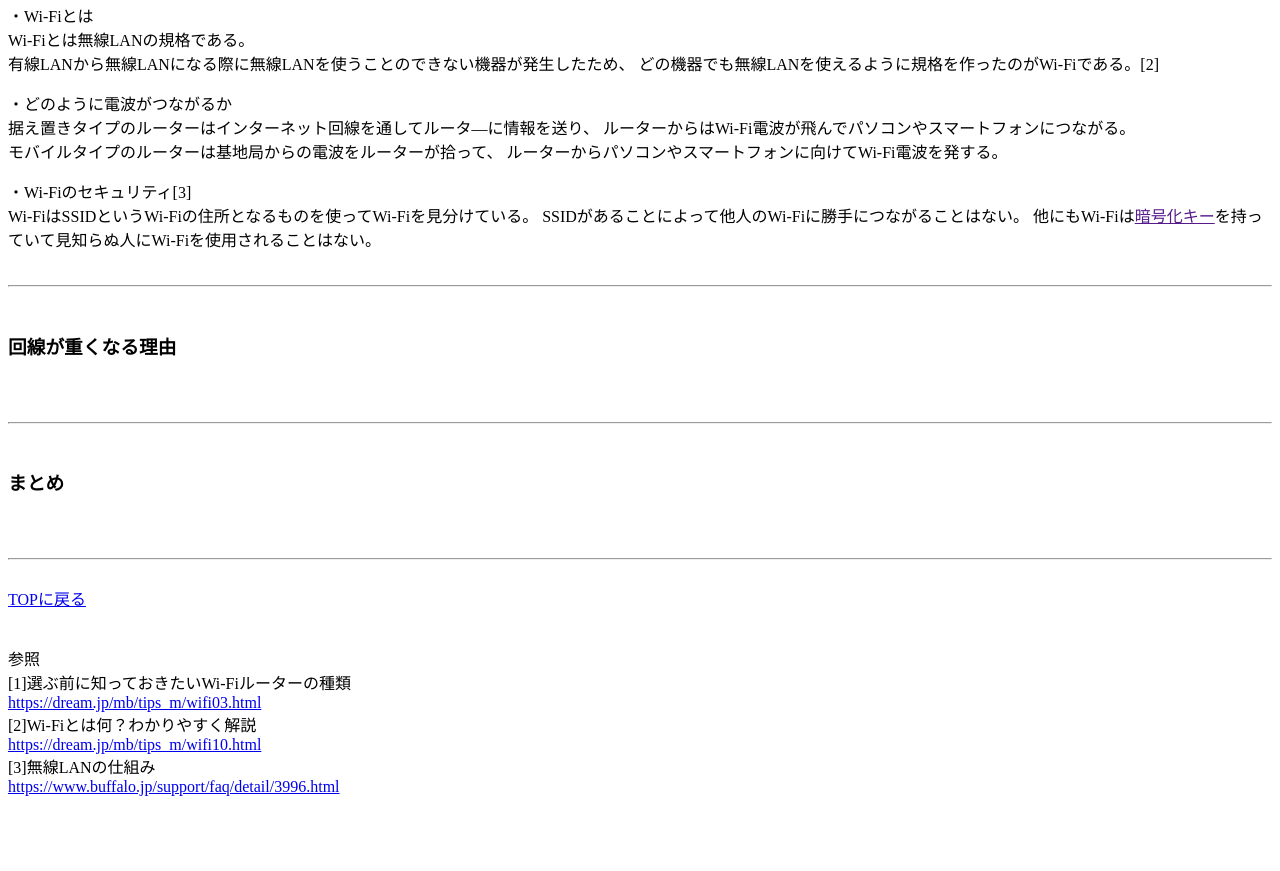
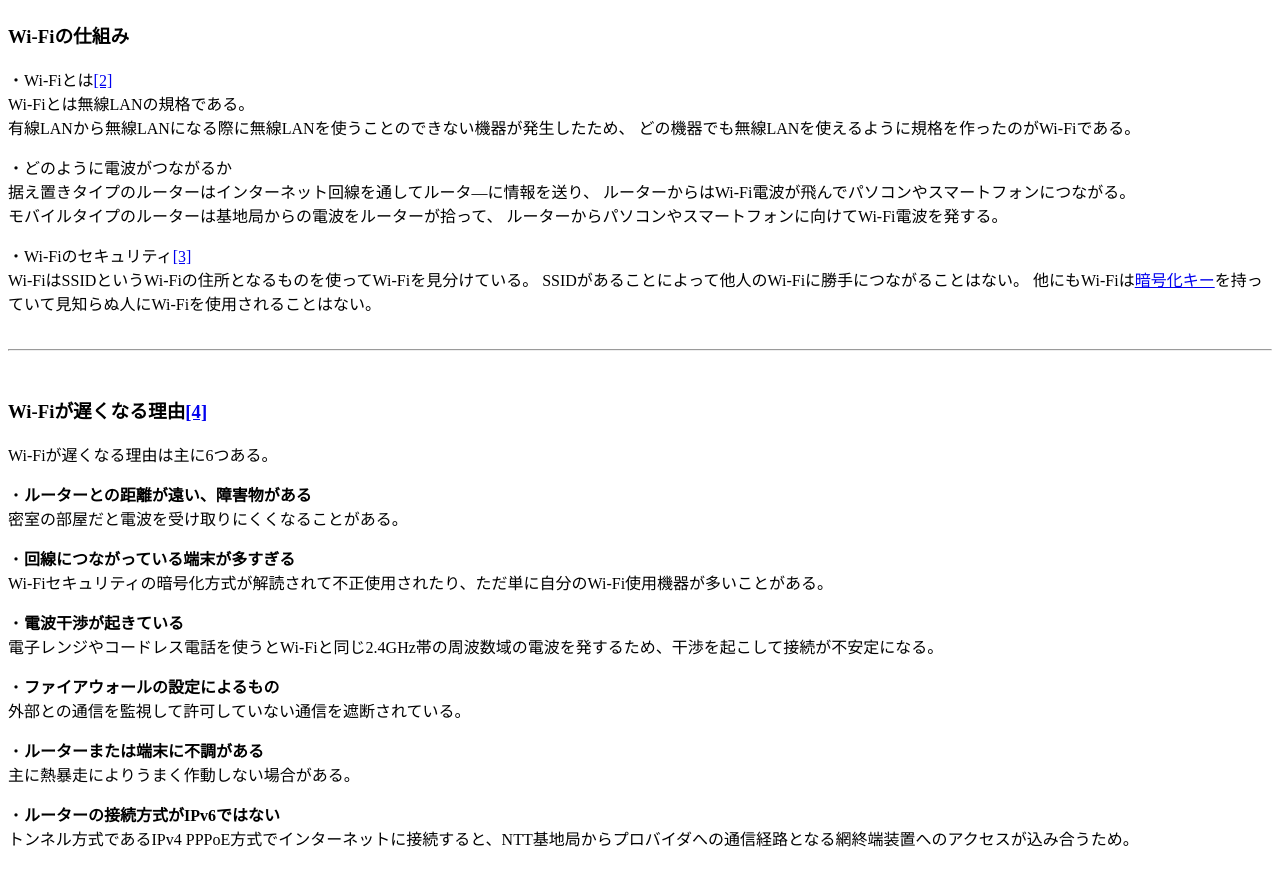
Before and after one commit to yuu1240170/yuu1240170.github.io, a plain HTML site: page cl2020.html in a window 1280 px wide. Shown: the part 902-1773 px from the top of the page. Before the commit the page ends 1706 px from the top, so only its background shows below. Drawn offline with Linux system fonts and the light colour scheme.

Commit message:
Add files via upload

```diff
--- a/cl2020.html
+++ b/cl2020.html
@@ -3,13 +3,16 @@
   <title>レポート4「webページを作成する」</title>
  </head>
  <body>
-  <h1>Wi-Fiルーターの仕組みと重くなる理由</h1>
+  <h1>Wi-Fiルーターの仕組みとWi-Fiが遅くなる理由</h1>
    <br><hr>
     <h3>このテーマにした理由</h3>
    <p>
     このテーマにしたきっかけは自分のポケットWi-Fiへのつながりが悪くなること
 が多く、この課題を通してWi-Fiの仕組みを知ることで少しでも自分で
 改善することができるようになるのではないかと考えたからである。
+<p>
+まずはWi-Fiルーターの種類や長所、短所を知ることで自分が使ってるポケットWi-Fiがどこに所属されているのかを知り、
+次にWi-Fiの仕組みを理解することで次のWi-Fiが遅くなる理由の理解を深めることができる。この順にWEBページを作成していく。
    <br><br><hr>
     <h3>もくじ</h3>
    <p>
@@ -17,11 +20,11 @@
    <br>
     ・<a href="cl2020.html#B">Wi-Fiの仕組み</a>
    <br>
-    ・<a href="cl2020.html#C">回線が重くなる理由</a>
+    ・<a href="cl2020.html#C">Wi-Fiが遅くなる理由</a>
    <br>
     ・<a href="cl2020.html#D">まとめ</a>
    <br><br><hr><br>
-    <h3><a name="A">Wi-Fiルーターとは[1]</a></h3>
+    <h3><a name="A">Wi-Fiルーターとは<a href="cl2020.html#E">[1]</a></a></h3>
    <p>
 Wi-Fiルーターとは無線でノートパソコンやスマートフォン、
 ゲーム機などの端末とインターネットをつなげるための機械である。
@@ -42,12 +45,12 @@
     <br><br><hr><br>
     <h3><a name="B">Wi-Fiの仕組み</a></h3>
    <p>
-・Wi-Fiとは
+・Wi-Fiとは<a href="cl2020.html#E">[2]</a>
    <br>
 Wi-Fiとは無線LANの規格である。
    <br>
 有線LANから無線LANになる際に無線LANを使うことのできない機器が発生したため、
-どの機器でも無線LANを使えるように規格を作ったのがWi-Fiである。[2]
+どの機器でも無線LANを使えるように規格を作ったのがWi-Fiである。
    <p>
 ・どのように電波がつながるか
    <br>
@@ -57,19 +60,54 @@
 モバイルタイプのルーターは基地局からの電波をルーターが拾って、
 ルーターからパソコンやスマートフォンに向けてWi-Fi電波を発する。
    <p>
-・Wi-Fiのセキュリティ[3]
+・Wi-Fiのセキュリティ<a href="cl2020.html#E">[3]</a>
    <br>
 Wi-FiはSSIDというWi-Fiの住所となるものを使ってWi-Fiを見分けている。
 SSIDがあることによって他人のWi-Fiに勝手につながることはない。
-他にもWi-Fiは<a href="">暗号化キー</a>を持っていて見知らぬ人にWi-Fiを使用されることはない。
+他にもWi-Fiは<a href="http://yuu1240170.github.io/cl20202.html">暗号化キー</a>を持っていて見知らぬ人にWi-Fiを使用されることはない。
    <br><br><hr><br>
-    <h3><a name="C">回線が重くなる理由</a></h3>
+    <h3><a name="C">Wi-Fiが遅くなる理由<a href="cl2020.html#E">[4]</a></a></h3>
+Wi-Fiが遅くなる理由は主に6つある。
+<p>
+・<b>ルーターとの距離が遠い、障害物がある</b>
+<br>
+密室の部屋だと電波を受け取りにくくなることがある。
+<p>
+・<b>回線につながっている端末が多すぎる</b>
+<br>
+Wi-Fiセキュリティの暗号化方式が解読されて不正使用されたり、ただ単に自分のWi-Fi使用機器が多いことがある。
+<p>
+・<b>電波干渉が起きている</b>
+<br>
+電子レンジやコードレス電話を使うとWi-Fiと同じ2.4GHz帯の周波数域の電波を発するため、干渉を起こして接続が不安定になる。
+<p>
+・<b>ファイアウォールの設定によるもの</b>
+<br>
+外部との通信を監視して許可していない通信を遮断されている。
+<p>
+・<b>ルーターまたは端末に不調がある</b>
+<br>
+主に熱暴走によりうまく作動しない場合がある。
+<p>
+・<b>ルーターの接続方式がIPv6ではない</b>
+<br>
+トンネル方式であるIPv4 PPPoE方式でインターネットに接続すると、NTT基地局からプロバイダへの通信経路となる網終端装置へのアクセスが込み合うため。
    <br><br><hr><br>
     <h3><a name="D">まとめ</a></h3>
+   <br>
+ここまでWi-Fiの仕組みやWi-Fiが遅くなる理由を調べてまとめることで、
+自分のポケットWi-Fiが遅い理由は
+熱暴走や障害物のあるせいではないかと推測ができるようになった。
+また、もっと快適に過ごすためにはモバイルタイプであるポケットWi-Fiから
+据え置きタイプのWi-Fiルーターに乗り換えることが一番手っ取り早いということも分かった。
+<br>
+Wi-Fiがもっと便利になるには無線であっても優先と同じような通信速度を保つことができ、
+ある程度障害物にも耐えられるように基地局を増やしたり、
+基地局の性能を上げることが必要だと感じた。
    <br><br><hr><br>
   <a href="#top">TOPに戻る</a>
    <br><br><br>
-参照
+<a name="E">参照</a>
 <br>
 [1]選ぶ前に知っておきたいWi-Fiルーターの種類
 <br>
@@ -82,5 +120,9 @@
 [3]無線LANの仕組み
 <br>
 <a href="https://www.buffalo.jp/support/faq/detail/3996.html">https://www.buffalo.jp/support/faq/detail/3996.html</a>
+<br>
+[4]Wi-Fiの通信が遅くなるさまざまな原因と対処法
+<br>
+<a href="https://dream.jp/mb/tips_m/wifi01.html">https://dream.jp/mb/tips_m/wifi01.html</a>
  </body>
 </html>
```
Also changed, not shown: cl20202.html (+20 -2 lines).
